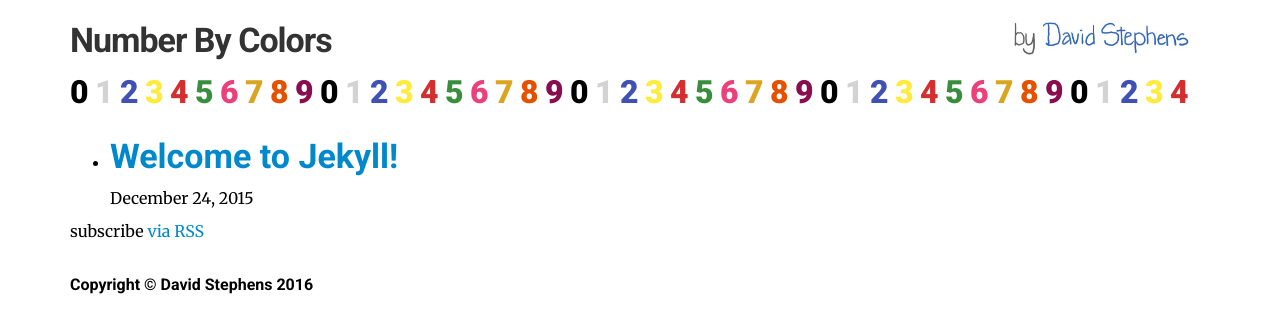
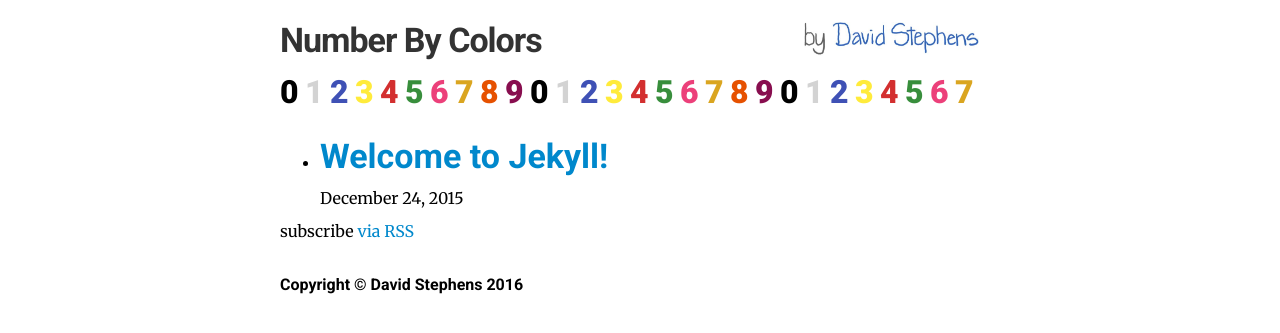
Before and after one commit to NumberByColors/numberbycolors.github.io, a Jekyll site: the page built from index.html, in a window 1280 px wide. Shown: the top 333 px of the page. Built offline with Jekyll 4.4.1, drawn with Linux system fonts in a browser that asks for light colours.

Commit message:
Restrict the max width of site to 720px

```diff
--- a/bootstrap-sass-3.3.6/assets/stylesheets/bootstrap/_variables.scss
+++ b/bootstrap-sass-3.3.6/assets/stylesheets/bootstrap/_variables.scss
@@ -357,12 +357,12 @@ $container-tablet:             (720px + $grid-gutter-width) !default;
 $container-sm:                 $container-tablet !default;
 
 // Medium screen / desktop
-$container-desktop:            (940px + $grid-gutter-width) !default;
+$container-desktop:            $container-tablet; //(940px + $grid-gutter-width) !default;
 //** For `$screen-md-min` and up.
 $container-md:                 $container-desktop !default;
 
 // Large screen / wide desktop
-$container-large-desktop:      (1140px + $grid-gutter-width) !default;
+$container-large-desktop:      $container-tablet; //(1140px + $grid-gutter-width) !default;
 //** For `$screen-lg-min` and up.
 $container-lg:                 $container-large-desktop !default;
 
```
